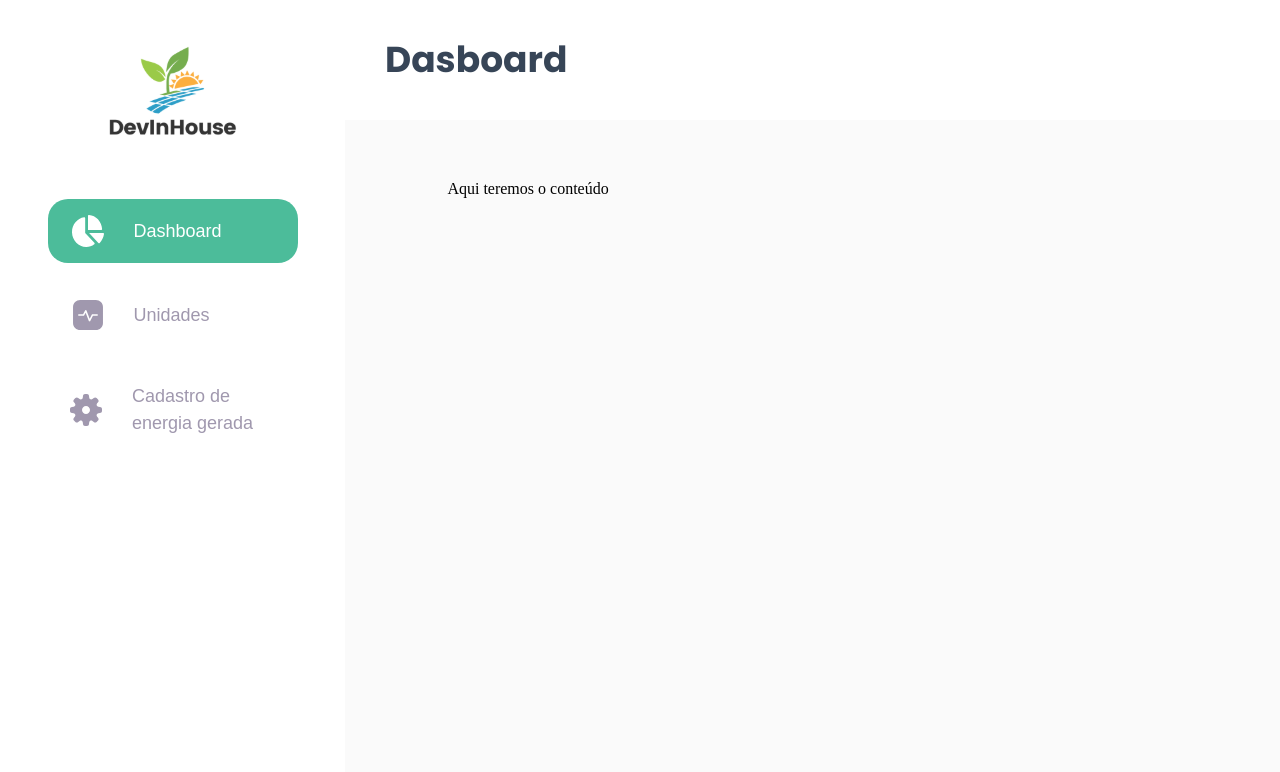
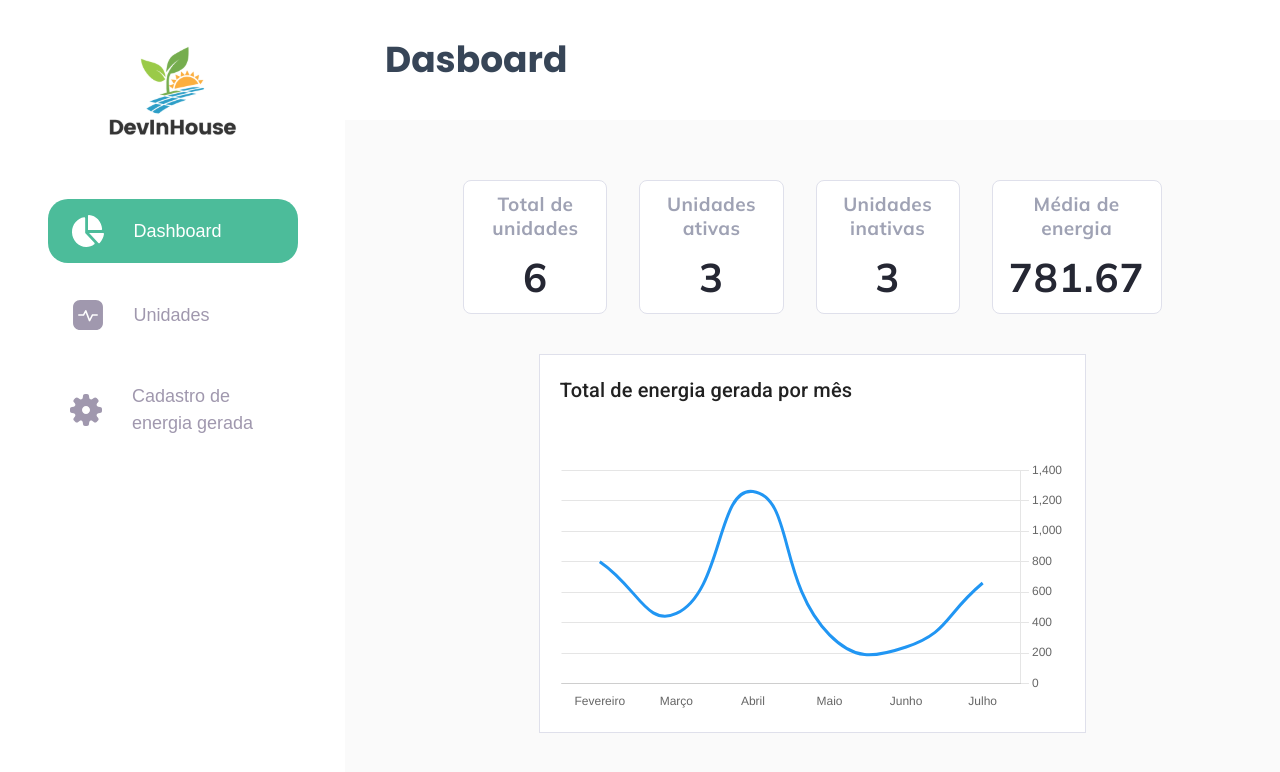
Before and after one commit to FuturoDEV-Ingleses/M02S01-React-Revisao, a React (Vite) app: page / in a window 1280 px wide. Shown: the top 772 px of the page. Built offline with nearby package versions, Linux system fonts and the light colour scheme; data requests are answered from the project's data file.

Commit message:
adiciona página Dashboard

```diff
--- a/backend/db.json
+++ b/backend/db.json
@@ -48,5 +48,79 @@
       "ativa": true,
       "id": "fNGBnJw"
     }
+  ],
+  "geracoes": [
+    {
+      "id": "123",
+      "unidade": "abc",
+      "data": "2023-01",
+      "total": 100
+    },
+    {
+      "id": "456",
+      "unidade": "abc",
+      "data": "2023-02",
+      "total": 800
+    },
+    {
+      "id": "789",
+      "unidade": "abc",
+      "data": "2023-03",
+      "total": 360
+    },
+    {
+      "id": "111",
+      "unidade": "abc",
+      "data": "2023-04",
+      "total": 250
+    },
+    {
+      "id": "222",
+      "unidade": "def",
+      "data": "2023-04",
+      "total": 710
+    },
+    {
+      "id": "333",
+      "unidade": "def",
+      "data": "2023-05",
+      "total": 320
+    },
+    {
+      "id": "444",
+      "unidade": "def",
+      "data": "2023-06",
+      "total": 240
+    },
+    {
+      "id": "555",
+      "unidade": "def",
+      "data": "2023-07",
+      "total": 660
+    },
+    {
+      "unidade": "ghi",
+      "data": "2023-03",
+      "total": 100,
+      "id": "8LHGAad"
+    },
+    {
+      "unidade": "ghi",
+      "data": "2023-04",
+      "total": 300,
+      "id": "vtDKmun"
+    },
+    {
+      "unidade": "jkl",
+      "data": "2023-01",
+      "total": 500,
+      "id": "x6s3-O-"
+    },
+    {
+      "unidade": "jkl",
+      "data": "2023-01",
+      "total": 350,
+      "id": "K0ogLoA"
+    }
   ]
 }
--- a/package.json
+++ b/package.json
@@ -12,8 +12,10 @@
     "start": "npm run server & npm run dev"
   },
   "dependencies": {
+    "chart.js": "^4.3.0",
     "json-server": "^0.17.3",
     "react": "^18.2.0",
+    "react-chartjs-2": "^5.2.0",
     "react-dom": "^18.2.0",
     "react-router-dom": "^6.11.1"
   },
--- a/src/components/index.js
+++ b/src/components/index.js
@@ -2,8 +2,11 @@ export { default as Button } from './atoms/Button/Button';
 export { default as Input } from './atoms/Input/Input';
 
 export { default as Navbar } from './molecules/Navbar/Navbar';
+export { default as Card } from './molecules/Card/Card';
 
 export { default as UnitList } from './organisms/UnitList/UnitList';
 export { default as UnitRegister } from './organisms/UnitRegister/UnitRegister';
+export { default as Cards } from './organisms/Cards/Cards';
+export { default as Chart } from './organisms/Chart/Chart';
 
 export { default as Container } from './templates/Container/Container';
--- /dev/null
+++ b/src/components/molecules/Card/Card.css
@@ -0,0 +1,44 @@
+.card {
+  flex: 1;
+  margin: 0 1rem;
+  padding: 1rem;
+  background-color: #ffffff;
+  max-width: 258px;
+  height: 134px;
+  border-radius: 8px;
+  border: 1px solid #dfe0eb;
+  font-family: Mulish;
+  text-align: center;
+
+  display: flex;
+  flex-direction: column;
+  justify-content: center;
+}
+
+.card.clickable:hover, .card.clickable:hover * {
+  border-color: #3751ff;
+  color: #3751ff;
+  cursor: pointer;
+}
+
+.card h3 {
+  font-style: normal;
+  font-weight: 700;
+  font-size: 19px;
+  line-height: 24px;
+
+  text-align: center;
+  letter-spacing: 0.4px;
+  color: #9fa2b4;
+  margin-bottom: 12px;
+}
+
+.card p {
+  font-style: normal;
+  font-weight: 700;
+  font-size: 40px;
+  line-height: 50px;
+  text-align: center;
+  letter-spacing: 1px;
+  color: #252733;
+}
--- /dev/null
+++ b/src/components/molecules/Card/Card.jsx
@@ -0,0 +1,11 @@
+import "./Card.css";
+
+export default function Card({ title, value, clickable, ...props }) {
+
+  return (
+    <div className={`card ${clickable && 'clickable'}`} {...props}>
+      <h3>{title}</h3>
+      {value && <p>{value}</p>}
+    </div>
+  );
+}
--- /dev/null
+++ b/src/components/organisms/Cards/Cards.jsx
@@ -0,0 +1,64 @@
+import { useEffect, useState } from "react";
+import { Card } from "../../index";
+
+import { getData } from "../../../utils"
+
+export default function Cards({ setFilter }) {
+  const [units, setUnits] = useState([]);
+  const [generation, setGeneration] = useState([]);
+
+  useEffect(() => {
+    getData("unidades", setUnits);
+    getData("geracoes", setGeneration);
+  }, []);
+
+  const unitsTotal = units?.length;
+  const activeUnits = units?.filter((unit) => unit.ativa).length;
+  const inactiveUnits = unitsTotal - activeUnits;
+
+  const generationMean =
+    generation?.reduce((acc, gen) => acc + gen.total, 0) / units?.length;
+
+  const cards = [
+    {
+      id: "all",
+      title: "Total de unidades",
+      value: unitsTotal,
+      clickable: true,
+    },
+    {
+      id: "active",
+      title: "Unidades ativas",
+      value: activeUnits,
+      clickable: true,
+    },
+    {
+      id: "inactive",
+      title: "Unidades inativas",
+      value: inactiveUnits,
+      clickable: true,
+    },
+
+    {
+      id: "mean",
+      title: "Média de energia",
+      value: generationMean.toFixed(2),
+      clickable: false,
+    },
+  ];
+
+  return (
+    <section style={{ display: "flex", justifyContent: "space-between" }}>
+      {cards.map((card) => (
+        <Card
+          key={card.id}
+          onClick={() => {
+            if (card.id === "mean") return;
+            setFilter(card.id);
+          }}
+          {...card}
+        />
+      ))}
+    </section>
+  );
+}
--- /dev/null
+++ b/src/components/organisms/Chart/Chart.css
@@ -0,0 +1,20 @@
+.chart {
+  width: 75%;
+  max-width: 45vw;
+  margin: 40px auto -5vh;
+  background-color: #ffffff;
+  border: 1px solid #dfe0eb;
+  padding: 20px;
+}
+
+.chart h2 {
+  font-family: Roboto;
+  font-style: normal;
+  font-size: 20px;
+  font-weight: 500;
+  line-height: 30px;
+  letter-spacing: 0.15px;
+  text-align: left;
+  color: #000000de;
+  margin-bottom: 55px;
+}
--- /dev/null
+++ b/src/components/organisms/Chart/Chart.jsx
@@ -0,0 +1,72 @@
+import "./Chart.css";
+import { useEffect, useState } from "react";
+import { Line } from "react-chartjs-2";
+import {
+  Chart as ChartJS,
+  CategoryScale,
+  LinearScale,
+  PointElement,
+  LineElement,
+} from "chart.js";
+ChartJS.register(CategoryScale, LinearScale, PointElement, LineElement);
+
+import { getData, groupDataByMonth  } from "../../../utils/";
+
+export default function Chart({ filter }) {
+  const [units, setUnits] = useState([]);
+  const [generation, setGeneration] = useState([]);
+
+  useEffect(() => {
+    getData("unidades", setUnits);
+    getData("geracoes", setGeneration);
+  }, []);
+
+  const generationData = generation?.filter((gen) => {
+    const unit = units?.find((unit) => unit.id === gen.unidade);
+    if (filter === "all") return true;
+    if (filter === "active") return unit?.ativa;
+    if (filter === "inactive") return !unit?.ativa;
+  });
+
+  const groupedData = groupDataByMonth(generationData);
+
+  const chartData = {
+    labels: Object.keys(groupedData).slice(-6),
+    datasets: [
+      {
+        label: "Energia gerada por mês",
+        data: Object.values(groupedData).slice(-6),
+        fill: false,
+        borderColor: "#2196F3",
+        lineTension: 0.5,
+        pointRadius: 0,
+      },
+    ],
+  };
+
+  return (
+    <section className="chart">
+      <h2>Total de energia gerada por mês</h2>
+      {chartData && (
+        <Line
+          data={chartData}
+          options={{
+            scales: {
+              y: {
+                beginAtZero: true,
+                // max: 1000,
+                position: "right",
+              },
+              x: {
+                offset: true,
+                grid: {
+                  display: false,
+                },
+              },
+            },
+          }}
+        />
+      )}
+    </section>
+  );
+}
--- a/src/components/organisms/UnitList/UnitList.jsx
+++ b/src/components/organisms/UnitList/UnitList.jsx
@@ -2,24 +2,20 @@ import "./UnitList.css";
 import { useState, useEffect } from "react";
 import { Button } from "../../index";
 
+import { getData } from "../../../utils"
+
 export default function UnitList({ setOpenForm, setSelectedUnit }) {
   const [units, setUnits] = useState([]);
 
-  const getData = () => {
-    fetch("http://localhost:3333/unidades")
-      .then((res) => res.json())
-      .then((dados) => setUnits(dados));
-  };
-
   useEffect(() => {
-    getData();
+    getData("unidades", setUnits);
   }, []);
 
   const handleDelete = (id) => {
     fetch(`http://localhost:3333/unidades/${id}`, {
       method: "DELETE",
     });
-    getData();
+    getData("unidades", setUnits);
   };
 
   const handleEdit = (unidade) => {
--- a/src/pages/Dashboard/Dashboard.jsx
+++ b/src/pages/Dashboard/Dashboard.jsx
@@ -1,9 +1,14 @@
-import { Container } from "../../components";
+import { useState } from "react";
+import { Cards, Container, Chart } from "../../components";
 
 export default function Dashboard() {
+  const [filter, setFilter] = useState("all");
+
   return (
     <Container title="Dasboard">
-      Aqui teremos o conteúdo
+       <Cards setFilter={setFilter} />
+
+      <Chart filter={filter} />
     </Container>
   )
 }
--- /dev/null
+++ b/src/utils/index.js
@@ -0,0 +1,49 @@
+export const getData = (path, setData) => {
+  fetch(`http://localhost:3333/${path}`)
+    .then((res) => res.json())
+    .then((dados) => setData(dados));
+};
+
+const convertMonthNumberToName = (monthNumber) => {
+  switch (monthNumber) {
+    case "01":
+      return "Janeiro";
+    case "02":
+      return "Fevereiro";
+    case "03":
+      return "Março";
+    case "04":
+      return "Abril";
+    case "05":
+      return "Maio";
+    case "06":
+      return "Junho";
+    case "07":
+      return "Julho";
+    case "08":
+      return "Agosto";
+    case "09":
+      return "Setembro";
+    case "10":
+      return "Outubro";
+    case "11":
+      return "Novembro";
+    case "12":
+      return "Dezembro";
+    default:
+      return "";
+  }
+};
+
+export const groupDataByMonth = (data) => {
+  const groupedData = {};
+  data?.forEach((item) => {
+    const month = item.data.split("-")[1];
+    const monthName = convertMonthNumberToName(month);
+    if (!groupedData[monthName]) {
+      groupedData[monthName] = 0;
+    }
+    groupedData[monthName] += item.total;
+  });
+  return groupedData;
+};
```
Also changed, not shown: 1 other file (tests, documents, lock files or other folders).
